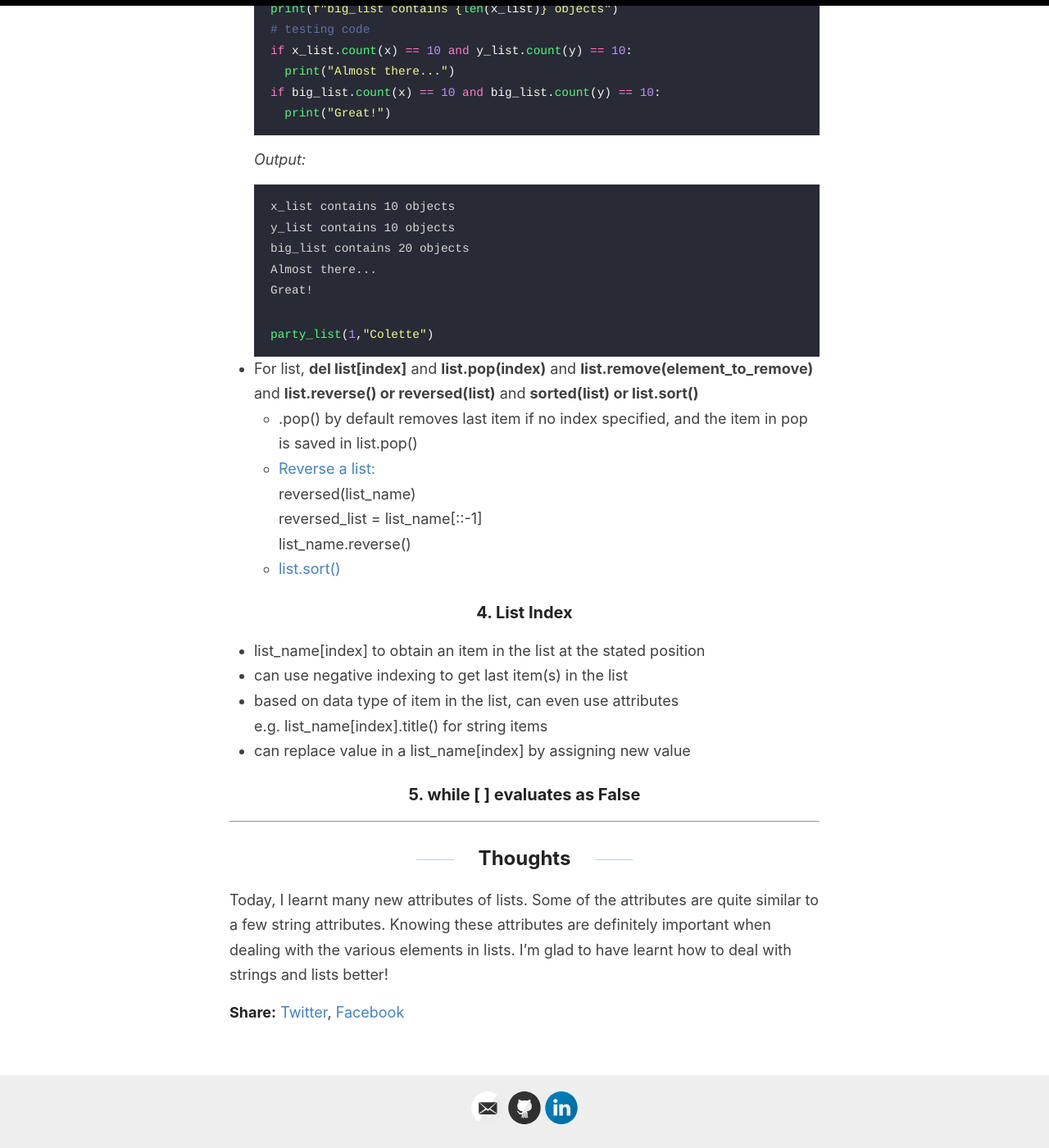
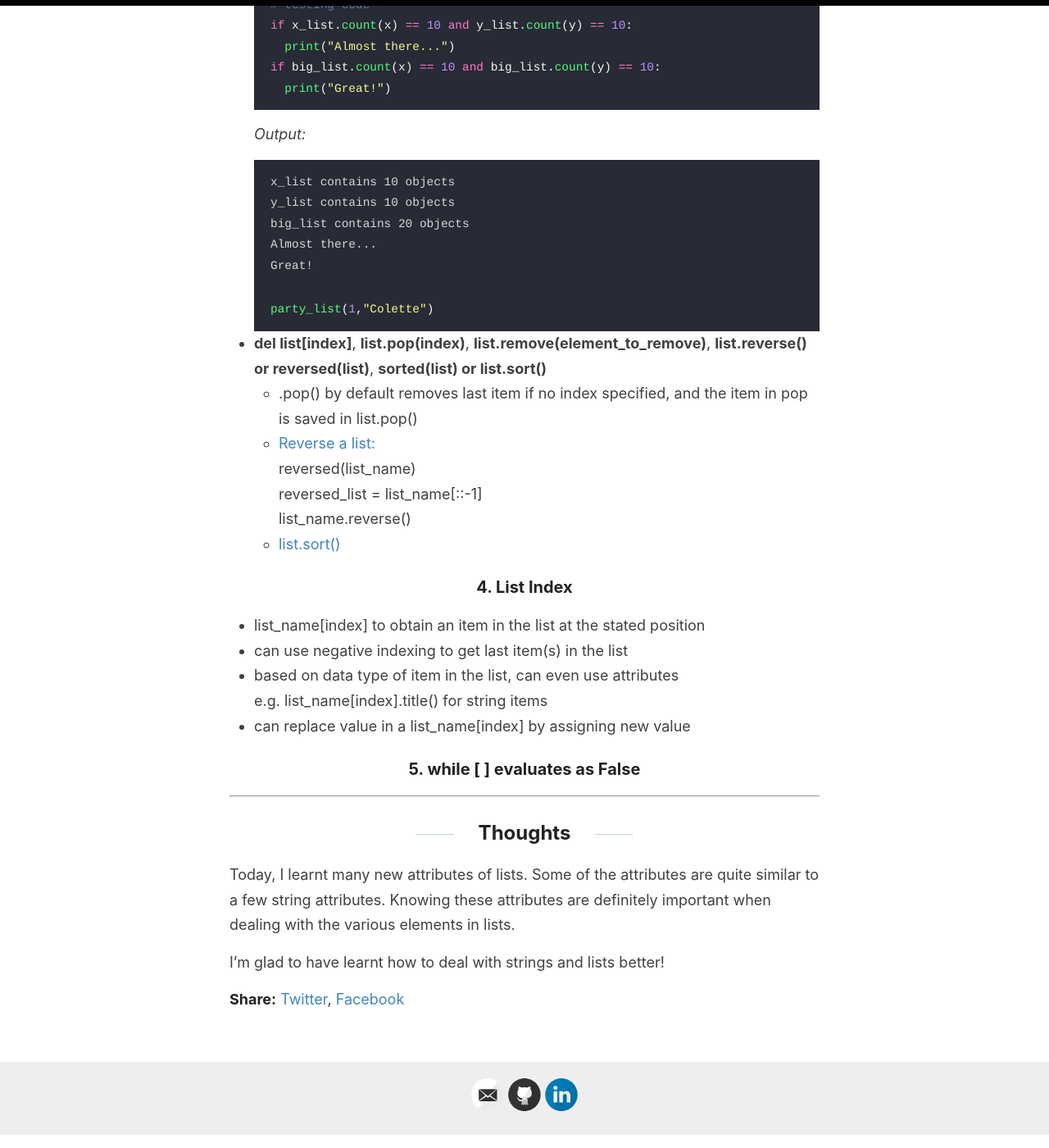
Before and after one commit to liawbeile/liawbeile.github.io, a Jekyll site: the page built from _posts/2021-4-25-april25.md, in a window 1280 px wide and 1400 px high, scrolled down 2252 px. Shown: the whole window at 82% size. Built offline with Jekyll 4.4.1, drawn with Linux system fonts in a browser that asks for light colours; some of the changed text lies outside the part shown.

Commit message:
amend post

````diff
--- a/_posts/2021-4-25-april25.md
+++ b/_posts/2021-4-25-april25.md
@@ -64,7 +64,7 @@
 ```
 
 ### 3. List Attributes
-- For list, I learnt **list.count(specified_element)** and **list.insert(index_no,element_to_insert)**
+- **list.count(specified_element)**, **list.insert(index_no,element_to_insert)**
 ```python
 x = object()
 y = object()
@@ -93,7 +93,7 @@
 party_list(1,"Colette")
 ```
 
-- For list, **del list[index]** and **list.pop(index)** and **list.remove(element_to_remove)** and **list.reverse() or reversed(list)** and **sorted(list) or list.sort()**
+- **del list[index]**, **list.pop(index)**, **list.remove(element_to_remove)**, **list.reverse() or reversed(list)**, **sorted(list) or list.sort()**
     - .pop() by default removes last item if no index specified, and the item in pop is saved in list.pop()
     - [Reverse a list:](https://www.programiz.com/python-programming/methods/list/reverse)
     reversed(list_name)
@@ -115,4 +115,6 @@
 
 ## Thoughts
 
-Today, I learnt many new attributes of lists. Some of the attributes are quite similar to a few string attributes. Knowing these attributes are definitely important when dealing with the various elements in lists. I'm glad to have learnt how to deal with strings and lists better!
+Today, I learnt many new attributes of lists. Some of the attributes are quite similar to a few string attributes. Knowing these attributes are definitely important when dealing with the various elements in lists.
+
+I'm glad to have learnt how to deal with strings and lists better!
````
Also changed, not shown: other parts of _posts/2021-4-25-april25.md (+2 -2 lines).
